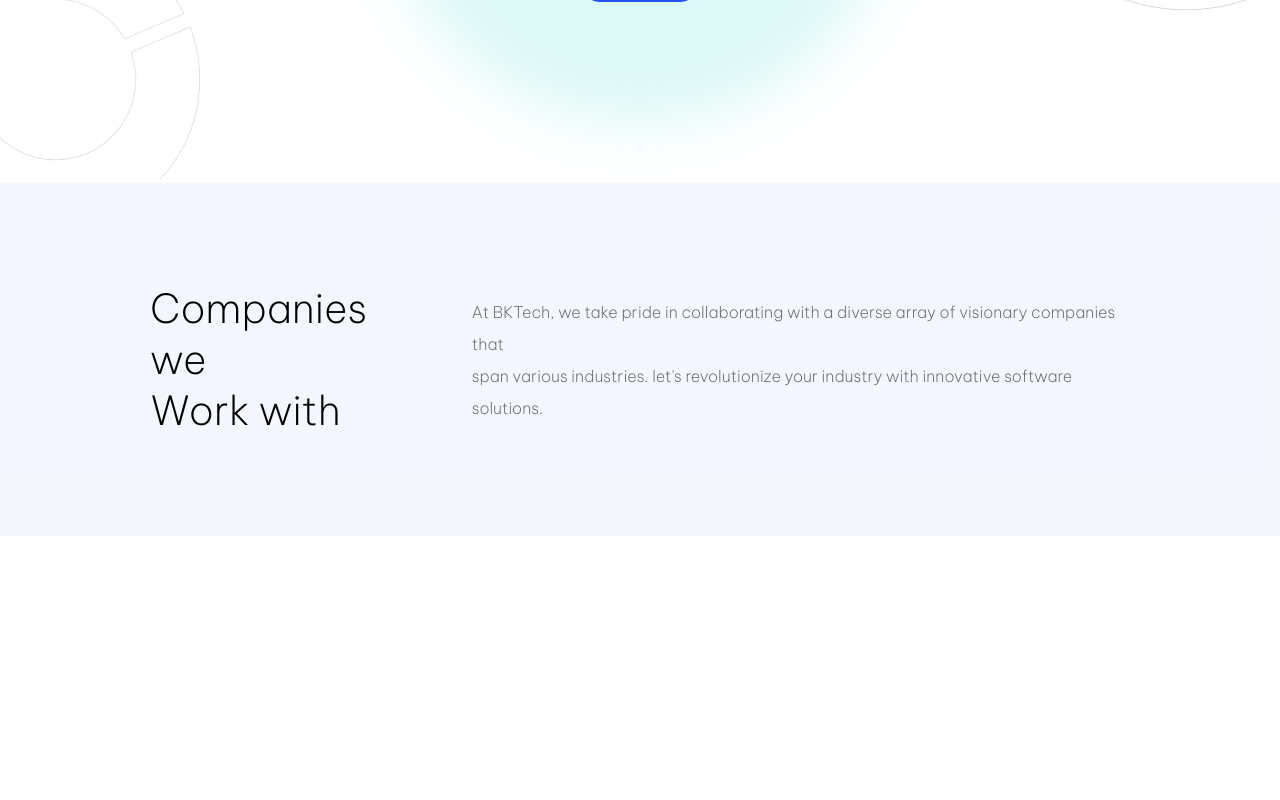
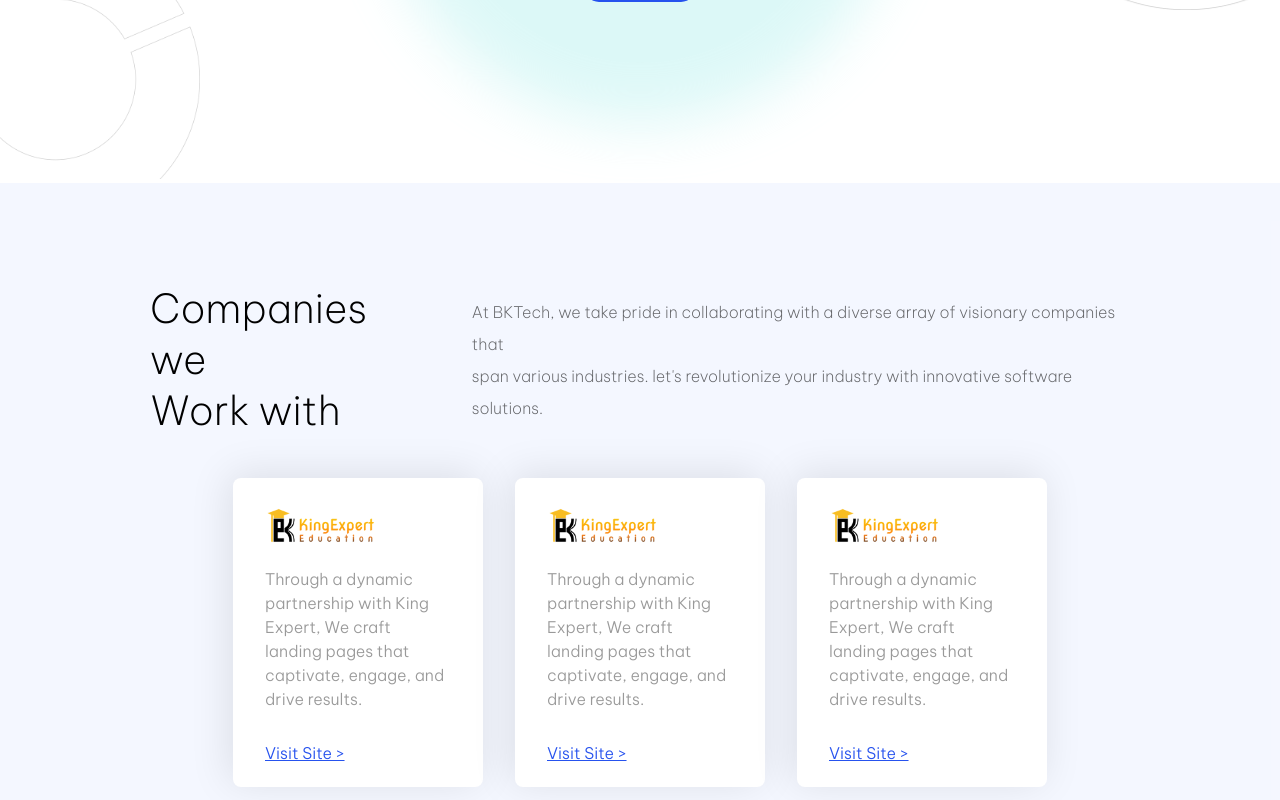
Before and after one commit to bktech-sh/portfolio, a Next.js app: page / in a window 1280 px wide. Shown: the part 542-1342 px from the top of the page. Before the commit the page ends 1078 px from the top, so only its background shows below. Built offline with nearby package versions, Linux system fonts and the light colour scheme.

Commit message:
feat: add list project bktech

```diff
--- /dev/null
+++ b/src/app/components/CardProject/index.tsx
@@ -0,0 +1,19 @@
+import Image from "next/image";
+import { CardProjectContainer } from "./styles";
+import kingImage from "@/app/assets/images/projects/king.png";
+
+const CardProject = () => {
+  return (
+    <CardProjectContainer>
+      <Image src={kingImage} width={120} alt="project" />
+      <p>
+        Through a dynamic partnership with King Expert, We craft landing pages
+        that captivate, engage, and drive results.
+      </p>
+
+      <a>Visit Site &gt;</a>
+    </CardProjectContainer>
+  );
+};
+
+export default CardProject;
--- /dev/null
+++ b/src/app/components/CardProject/styles.ts
@@ -0,0 +1,26 @@
+import { BktechColors } from "@/app/constants/colors";
+import styled from "@emotion/styled";
+
+export const CardProjectContainer = styled.div`
+  display: flex;
+  flex-direction: column;
+  padding: 24px 32px;
+  max-width: 250px;
+  background-color: white;
+  border-radius: 8px;
+  box-shadow: 4px 4px 40px 0px rgba(0, 0, 0, 0.1);
+  box-shadow: -4px -4px 40px 0px rgba(0, 0, 0, 0.1);
+
+  p {
+    font-size: 16px;
+    line-height: 24px;
+    color: rgba(0, 0, 0, 0.4);
+    margin-top: 16px;
+    margin-bottom: 32px;
+  }
+
+  a {
+    color: ${BktechColors.blue};
+    text-decoration: underline;
+  }
+`;
--- a/src/app/components/CompanyPartner/index.tsx
+++ b/src/app/components/CompanyPartner/index.tsx
@@ -1,4 +1,5 @@
-import { CompanyPartnerContainer, Title } from "./styles";
+import CardProject from "../CardProject";
+import { CompanyPartnerContainer, ListCardProject, Title } from "./styles";
 
 const CompanyPartner = () => {
   return (
@@ -14,6 +15,12 @@
           innovative software solutions.
         </p>
       </Title>
+
+      <ListCardProject>
+        <CardProject />
+        <CardProject />
+        <CardProject />
+      </ListCardProject>
     </CompanyPartnerContainer>
   );
 };
--- a/src/app/components/CompanyPartner/styles.ts
+++ b/src/app/components/CompanyPartner/styles.ts
@@ -2,6 +2,10 @@
 
 export const CompanyPartnerContainer = styled.div`
   display: flex;
+  flex-direction: column;
+  justify-content: center;
+  align-items: center;
+  gap: 42px;
   background-color: rgba(52, 97, 255, 0.05);
   padding: 100px 150px;
 `;
@@ -24,3 +28,8 @@
     line-height: 32px;
   }
 `;
+
+export const ListCardProject = styled.div`
+  display: flex;
+  gap: 32px;
+`;
```
Also changed, not shown: src/app/assets/images/projects/king.png (added).
